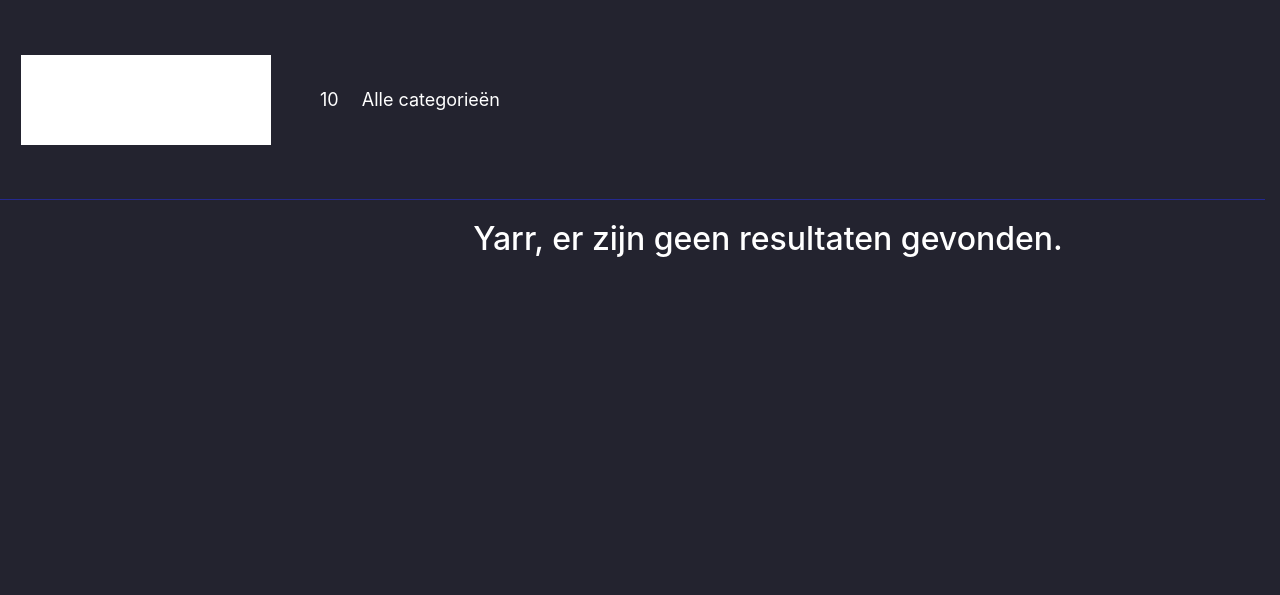
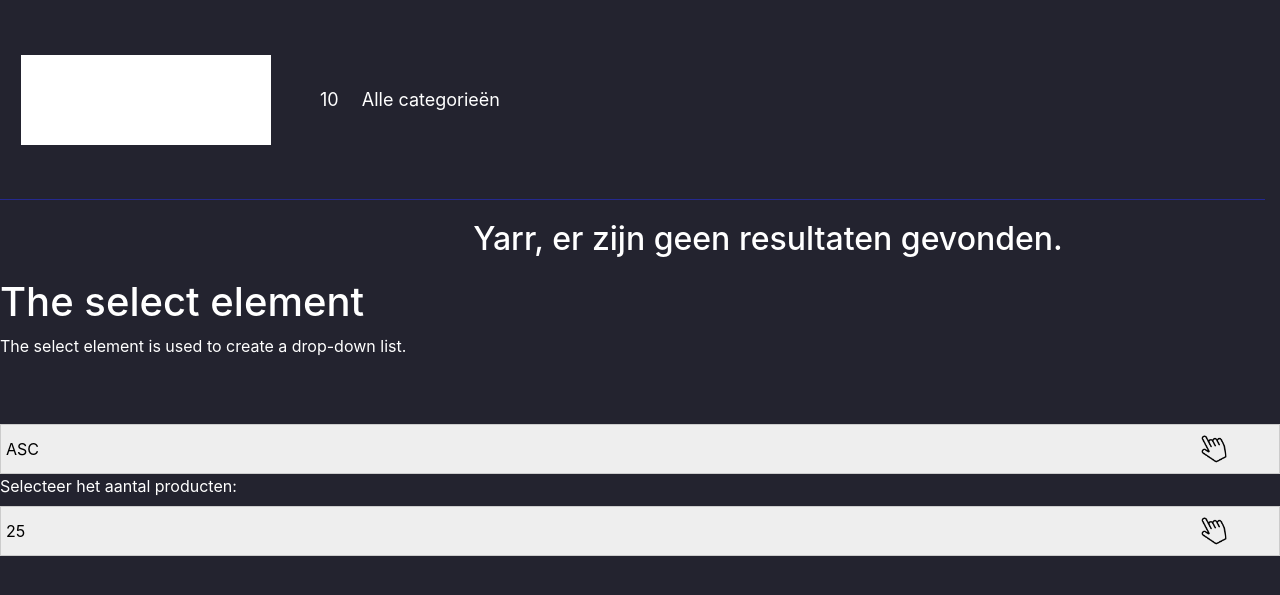
Before and after one commit to stefanpost268/NerdyGadgets, a PHP site: page /browse.php in a window 1280 px wide. Shown: the top 595 px of the page. Run offline with PHP 8.4, Linux system fonts and the light colour scheme; tables that the repository leaves empty or names only in its code hold one stand-in row (values such as "Sample post"); data that the repository does not hold is empty; some libraries are stand-ins or nearby versions; some web fonts are replaced.

Commit message:
US-5 ADD: I added a way for the customer to select the amount of products per page

```diff
--- a/browse.php
+++ b/browse.php
@@ -30,9 +30,14 @@ if (isset($_GET['page_number'])) {
     $PageNumber = 0;
 }
 
+if(isset($_GET['order_by'])) {
+    $orderBy = $_GET['order_by'] == "DESC" ? "DESC" : "ASC";
+} else {
+    $orderBy = "ASC";
+}
+
 // code deel 1 van User story: Zoeken producten
 // <voeg hier de code in waarin de zoekcriteria worden opgebouwd>
-
 
 
 // <einde van de code voor zoekcriteria>
@@ -68,7 +73,7 @@ $Query = "
            JOIN stockgroups ON stockitemstockgroups.StockGroupID = stockgroups.StockGroupID
            WHERE " . $queryBuildResult . " ? IN (SELECT StockGroupID from stockitemstockgroups WHERE StockItemID = SI.StockItemID)
            GROUP BY StockItemID
-           ORDER BY " . $Sort . "
+           ORDER BY " . $Sort . " $orderBy
            LIMIT ? OFFSET ?";
 
     $Statement = mysqli_prepare($databaseConnection, $Query);
@@ -86,6 +91,7 @@ $Query = "
     mysqli_stmt_execute($Statement);
     $Result = mysqli_stmt_get_result($Statement);
     $Result = mysqli_fetch_all($Result, MYSQLI_ASSOC);
+
 }
 $amount = $Result[0];
 if (isset($amount)) {
@@ -112,7 +118,6 @@ if (isset($amount)) {
 
 <!-- einde zoekresultaten die links van de zoekbalk staan -->
 <!-- einde code deel 3 van User story: Zoeken producten  -->
-
 <div id="ResultsArea" class="Browse">
     <?php
     if (isset($ReturnableResult) && count($ReturnableResult) > 0) {
@@ -192,6 +197,32 @@ if (isset($amount)) {
     ?>
 </div>
 
+<h1>
+    The select element
+</h1>
+<p>
+    The select element is used to create a drop-down list.
+</p>
+<form action="browse.php" method="get" >
+        <input class="invisible" name="category_id" value="<?php print($CategoryID)?>" />
+        <select name="order_by" onchange="this.form.submit()">
+            <option <?php print($orderBy === "ASC" ? "selected" : ""); ?> >ASC</option>
+            <option <?php print($orderBy === "ASC" ? "" : "selected"); ?> >DESC</option>
+        </select>
+        <label for="products_on_page">Selecteer het aantal producten:</label>
+        <select name="products_on_page" onchange="this.form.submit()">
+            <option value="25" <?php print($ProductsOnPage == 25 ? "selected" : "") ?> >25</option>
+            <option value="50" <?php print($ProductsOnPage == 50 ? "selected" : "") ?>>50</option>
+            <option value="75" <?php print($ProductsOnPage == 75 ? "selected" : "") ?>>75</option>
+            <option value="100" <?php print($ProductsOnPage == 100 ? "selected" : "") ?>>100</option>
+        </select>
+
+
+</form>
+
+</body>
+</html>
+
 <?php
 include __DIR__ . "/footer.php";
 ?>
```
